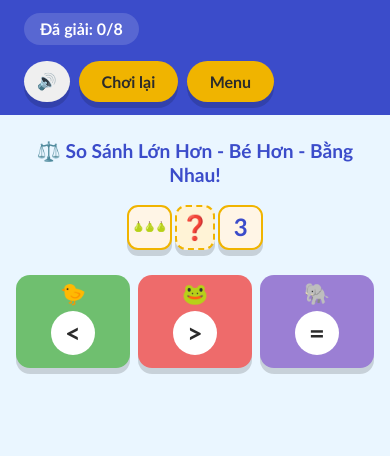
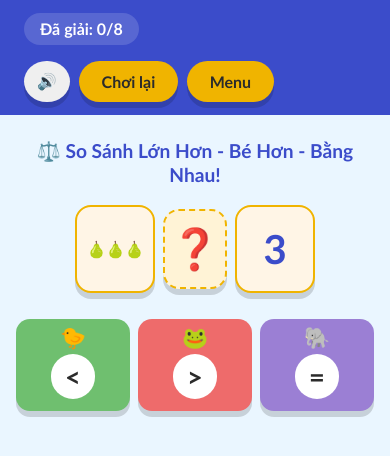
Before and after one commit to winevodka/pokemon_advanture, a website with bundled scripts: page public/game4.html in a window 390 px wide. Built offline with nearby package versions, Linux system fonts and the light colour scheme.

Commit message:
update size

```diff
--- a/public/css/style.css
+++ b/public/css/style.css
@@ -1104,27 +1104,27 @@ body {
     margin-bottom: 1.2rem;
   }
   .compare-card {
-    min-width: 3.8rem;
-    min-height: 3.8rem;
-    border-radius: 14px;
-    padding: 0.3rem;
+    min-width: 6rem;
+    min-height: 6rem;
+    border-radius: 16px;
+    padding: 0.5rem;
   }
   .compare-number {
-    font-size: 2rem;
+    font-size: 3rem;
   }
   .compare-row {
-    font-size: 0.85rem;
+    font-size: 1.5rem;
     letter-spacing: -1px;
   }
   .compare-mystery {
-    min-width: 3rem;
-    min-height: 3.8rem;
+    min-width: 4rem;
+    min-height: 4.5rem;
   }
   .compare-symbol {
-    font-size: 2rem;
+    font-size: 3rem;
   }
   .game4-question-board {
-    gap: 0.35rem;
+    gap: 0.6rem;
     margin-bottom: 1.6rem;
     flex-wrap: nowrap;
   }
@@ -1149,29 +1149,29 @@ body {
 
 @media (max-width: 400px) {
   .compare-card {
-    min-width: 2.8rem;
-    min-height: 2.8rem;
-    border-radius: 11px;
+    min-width: 5rem;
+    min-height: 5.5rem;
+    border-radius: 16px;
     padding: 0.2rem;
     border-width: 2px;
   }
   .compare-number {
-    font-size: 1.5rem;
+    font-size: 2.5rem;
   }
   .compare-row {
-    font-size: 0.62rem;
+    font-size: 1rem;
     letter-spacing: -1px;
   }
   .compare-mystery {
-    min-width: 2.2rem;
-    min-height: 2.8rem;
+    min-width: 4rem;
+    min-height: 5rem;
     border-width: 2px;
   }
   .compare-symbol {
-    font-size: 1.5rem;
+    font-size: 2.5rem;
   }
   .game4-question-board {
-    gap: 0.2rem;
+    gap: 0.5rem;
   }
   .game4-options {
     grid-template-columns: repeat(3, minmax(4.5rem, 1fr));
```
